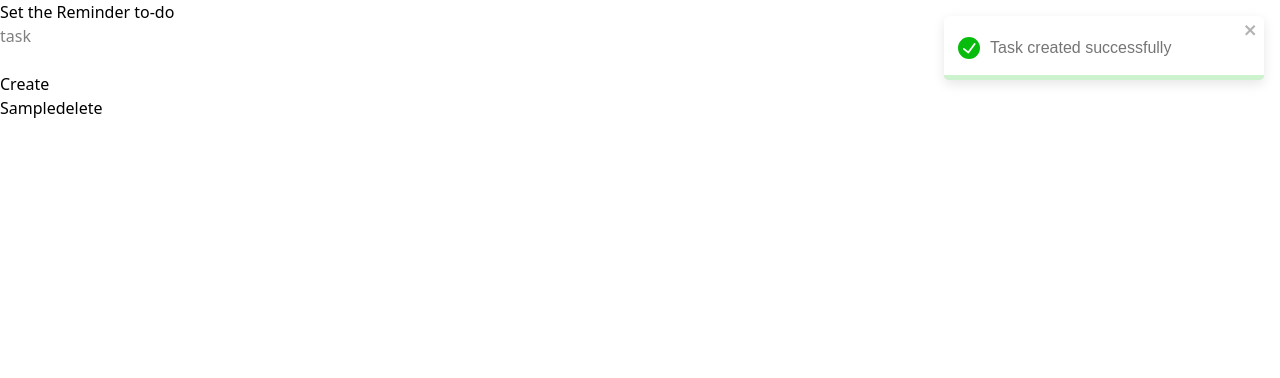
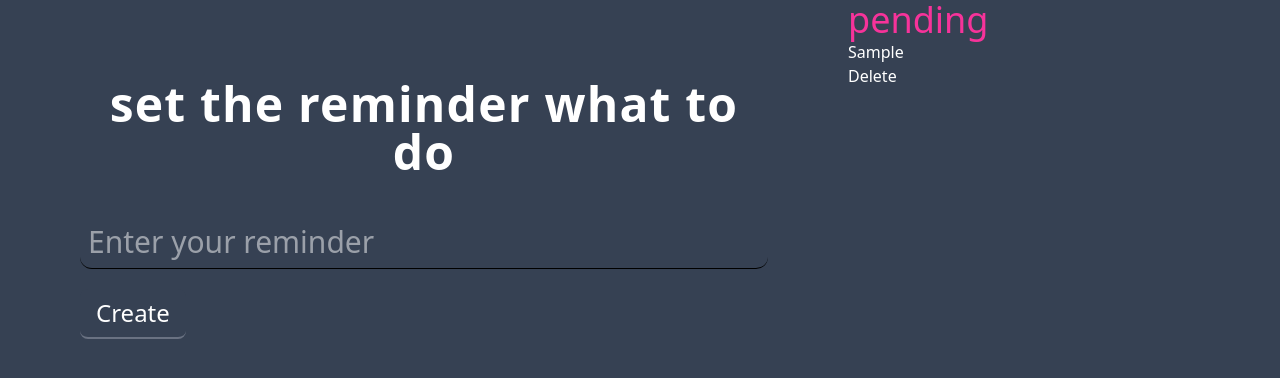
Before and after one commit to subhamsam007/practice--react-every-day, a React (Vite) app: page / in a window 1280 px wide. Both pictures are taken after typing "Sample" into the empty fields and a click on the button "Create". Shown: the top 378 px of the page. Built offline with nearby package versions, Linux system fonts and the light colour scheme.

Commit message:
new style

```diff
--- a/src/App.jsx
+++ b/src/App.jsx
@@ -1,19 +1,16 @@
+import React from 'react'
 import Create from './Components/Create'
+import Read from './Components/Read'
 import { useState } from 'react'
-import Read from './Components/Read'
 
 const App = () => {
-  const [info, setInfo] = useState([
-    // { id: 1, task: "Task 1", status: false },
-    // { id: 2, task: "Task 2", status: false },
-    // { id: 3, task: "Task 3", status: false },
 
+  const [task,setTask] = useState([
   ])
-
   return (
-    <div className="">
-      <Create info={info} setInfo={setInfo} />
-      <Read info={info} setInfo={setInfo} />
+    <div className='bg-gray-700 h-screen flex  text-white'>
+      <Create task={task} setTask={setTask} />
+      <Read task={task} setTask={setTask} />
     </div>
   )
 }
--- a/src/Components/Create.jsx
+++ b/src/Components/Create.jsx
@@ -1,38 +1,45 @@
-import React, { use } from 'react'
-import { useState } from 'react'
-import {nanoid} from 'nanoid'
-import { useForm } from "react-hook-form"
-import { toast} from 'react-toastify'
-
-function Create(props) {
-  const info = props.info
-  const setInfo = props.setInfo
-
-  // const [task, setTask] = useState("")
-const {register, handleSubmit, reset,formState:{errors}} = useForm()
-
-  const createTodo = (data) => {
-    data.id=nanoid()
-    data.task=data.title
-    data.status=false
-    setInfo([...info, data])
-    toast.success("Task created successfully");
-    reset();
-  }
+import React from "react";
+import { useState } from "react";
+import {nanoid} from "nanoid"
 
 
-  return (
-    <div>
-      <h1>Set the <span>Reminder</span> to-do</h1>
-      <form onSubmit={handleSubmit(createTodo)}>
-        <input type="text" placeholder="task" {...register("title", { required: "task cant be empty" })} />
-        <span>{errors.title?.message}</span>
-        <br />
-        <br />
-        <button type="submit">Create</button>
-      </form>
+
+
+const Create =( props) =>{
+  const task =  props.task
+  const setTask = props.setTask
+  const [info,setInfo] = useState("")
+  const submitHandeler = (e) =>{
+    e.preventDefault()
+    const data ={
+      id:nanoid(),
+      title:info,
+      status: "false"
+    }
+    setTask([...task,data])
+    setInfo("")
+  }
+  return(
+    <div className=" w-[60%] m-10 p-10 rounded-2xl text-center">
+    <h1 className="text-5xl font-semibold  tracking-wide">set the reminder what to do</h1>
+    <form onSubmit={submitHandeler} className=""  >
+      <input
+      className="border-b-1 font-light text-3xl  border-black rounded-xl focus:outline-none  p-2 mt-10 w-full  mb-5 "
+        type="text"
+        placeholder="Enter your reminder"
+        value={info}
+        onChange={(e) => setInfo(e.target.value)}
+      />
+      <br />
+      <div className="flex justify-start ">
+         <button className="bg-gray-700 text-white px-4 py-2 border-b-2 border-gray-500 rounded-lg hover:bg-gray-500 hover:border-gray-700 transition duration-300 ease-in-out a active:bg-gray-800 active:scale-85">
+          <span className="text-2xl font-light">Create</span>
+         </button>
+      </div>
+    </form>
     </div>
+
   )
 }
 
-export default Create
+export default Create;
--- a/src/Components/Read.jsx
+++ b/src/Components/Read.jsx
@@ -1,33 +1,32 @@
 import React from 'react'
 
 const Read = (props) => {
-  const info = props.info
-  const setInfo = props.setInfo
+  const task = props.task
+  const setTask = props.setTask
 
-  const deletetask = (id) => {
-    const dedata = info.filter((task) => {
-      return task.id !== id
-    })
-    setInfo(dedata)
+  const deleteTask = (data) => {
+    const newTask = task.filter((abc) => abc.id !== data)
+    setTask(newTask)
   }
 
-  const renderuserr = info.map((task, index) => {
+
+  const renderUser = task.map((user,index) => {
     return (
       <li key={index}>
-        {task.task}
-        <button onClick={() => deletetask(task.id)}>
-          delete
-        </button>
+        {user.title}
+        <br />
+        <button onClick={() => deleteTask(user.id)}>Delete</button>
       </li>
-    );
+    )
   })
-
   return (
-    <>
+    <div>
+      <h3 className='text-4xl text-pink-500'>pending</h3>
       <ul>
-        {renderuserr}
+        {renderUser}
       </ul>
-    </>
+    </div>
   )
 }
+
 export default Read
--- a/src/main.jsx
+++ b/src/main.jsx
@@ -1,12 +1,10 @@
 import { createRoot } from 'react-dom/client'
 import App from './App.jsx'
 import './index.css';
-import {ToastContainer} from 'react-toastify'
 createRoot(document.getElementById('root')).render(
 
 <>
 <App />
-<ToastContainer position='top-right' autoClose={1000} />
 </>
 
 )
```
